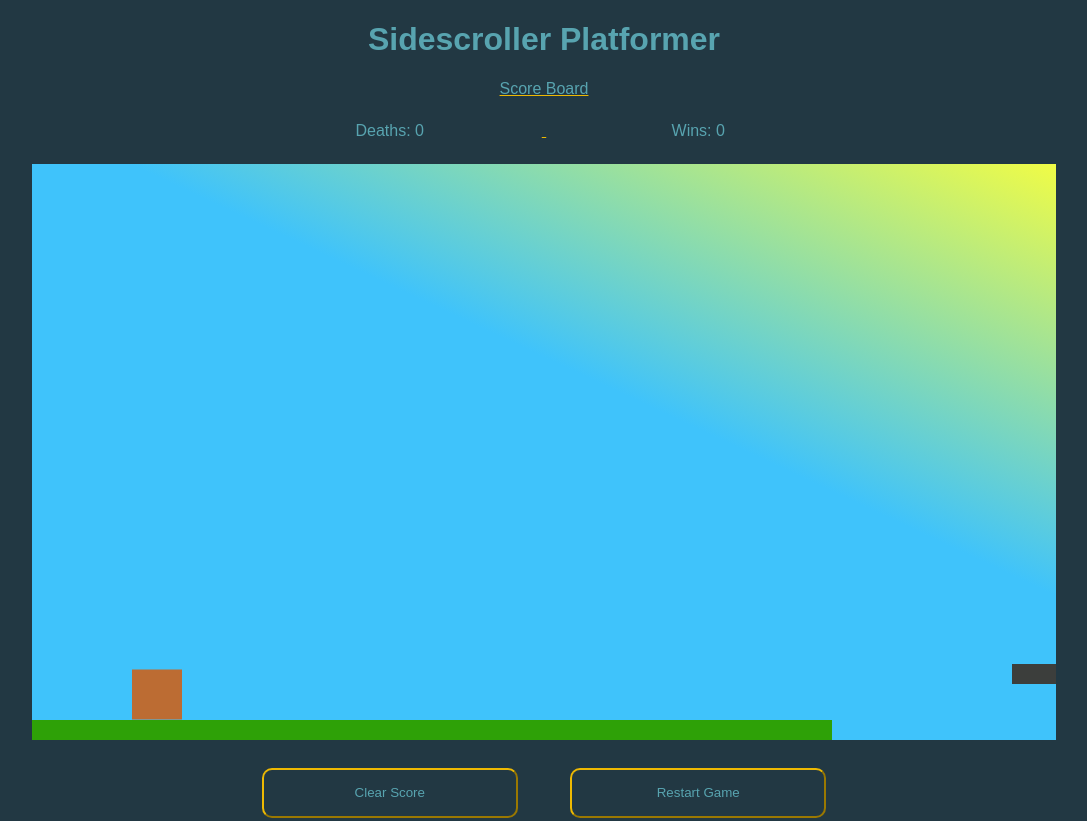
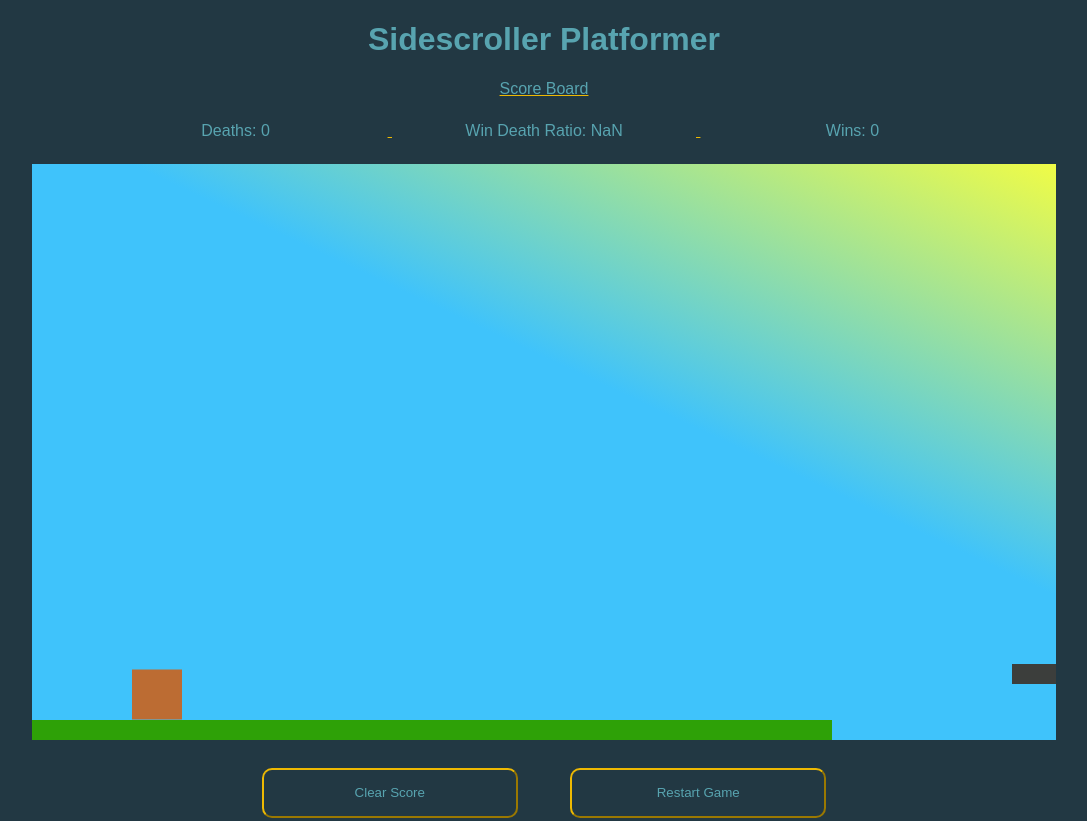
Before and after one commit to JorgeM-M/Web_Game_2, a plain HTML site: page index.html in a window 1280 px wide. Shown: the top 821 px of the page, without its empty margins (96-1183 px from the left). Drawn offline with Linux system fonts and the light colour scheme.

Commit message:
added Win Death Ratio

```diff
--- a/index.html
+++ b/index.html
@@ -14,6 +14,7 @@
                 Score Board
                 <div class="counters">
                     <div class="counter" id="deaths"></div>
+                    <div class="counter" id="winDeathRatio"></div>
                     <div class="counter" id="wins"></div>
                 </div>
             </div>
--- a/index.js
+++ b/index.js
@@ -53,6 +53,10 @@ let scrollOffset = 0 //win condition
 let deathCount = 0
 
 let winCount = 0
+
+// let winDeath = 0
+
+// let wD = winDeath.toFixed(3)
 
 //restarts game once dead
 function reset(){
@@ -171,6 +175,7 @@ function animate() {
         document.getElementById("deaths").innerHTML = "Deaths: " + deathCount;
         reset()
     }
+    document.getElementById("winDeathRatio").innerHTML = "Win Death Ratio: " + (winCount/deathCount).toFixed(3);
 
 }
 animate()
```
